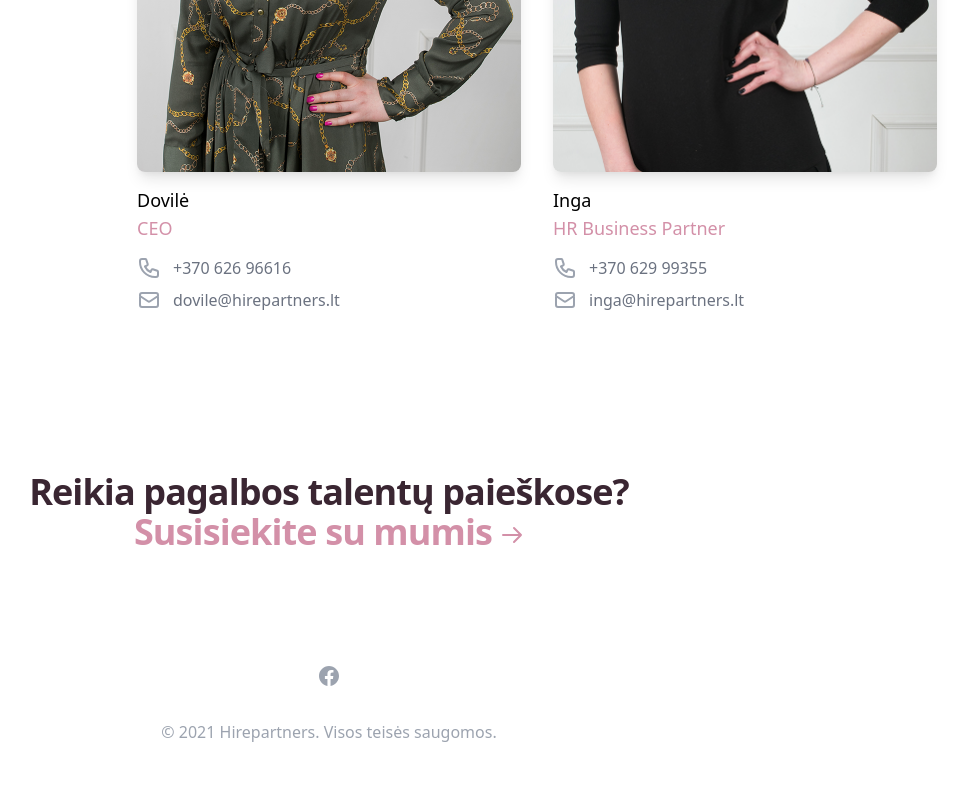
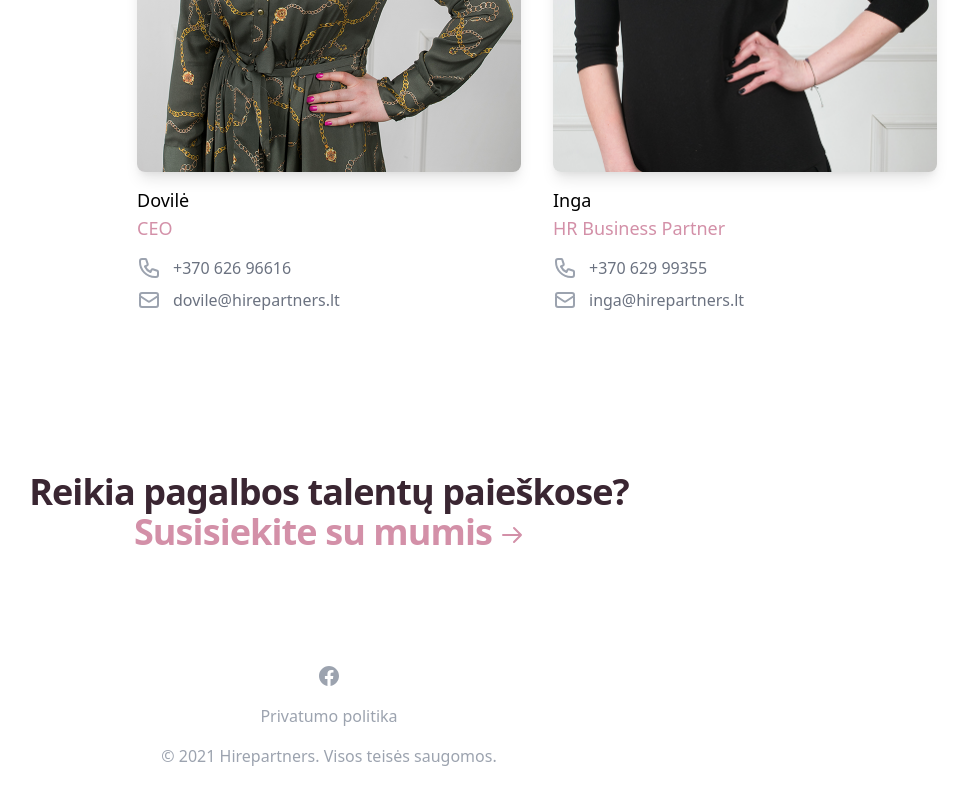
Before and after one commit to lukasjengo/hirepartners-frontend, a Next.js app: page / in a window 1280 px wide. Shown: the part 3417-4217 px from the top of the page, without its empty margins (311-1279 px from the left). Before the commit the page ends 4193 px from the top, so only its background shows below. Built offline with nearby package versions, Linux system fonts and the light colour scheme; no server answers; a web font is replaced by a local one; what @tailwindcss/typography would draw is missing.

Commit message:
Added footer link

```diff
--- a/components/Footer.tsx
+++ b/components/Footer.tsx
@@ -1,4 +1,5 @@
 import React from 'react';
+import Link from 'next/link';
 
 export const Footer = () => {
   return (
@@ -21,7 +22,12 @@ export const Footer = () => {
             </svg>
           </a>
         </div>
-        <p className="mt-8 text-center text-base text-gray-400">
+        <div className="mt-4 flex justify-center">
+          <Link href="/privatumo-politika" passHref>
+            <a className="text-gray-400 hover:text-pink">Privatumo politika</a>
+          </Link>
+        </div>
+        <p className="mt-4 text-center text-base text-gray-400">
           © {new Date().getFullYear()} Hirepartners. Visos teisės saugomos.
         </p>
       </div>
```
